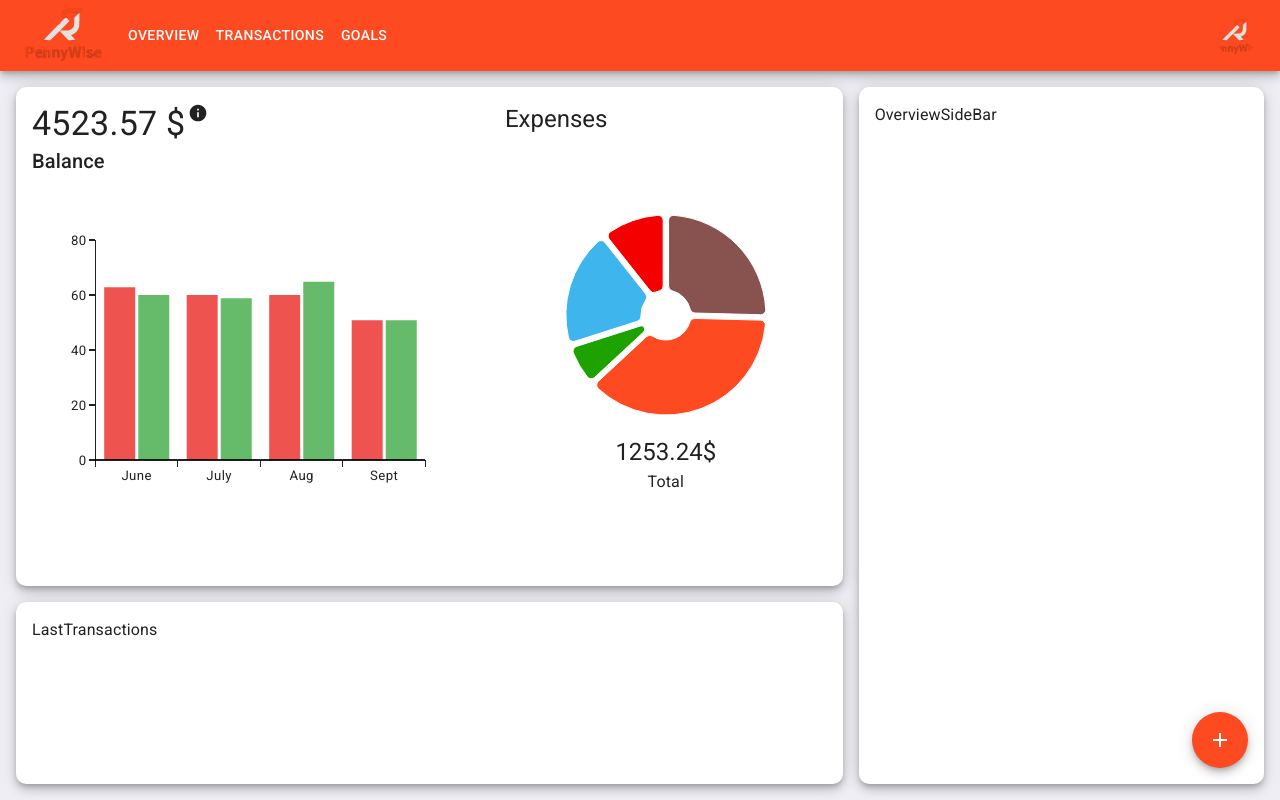
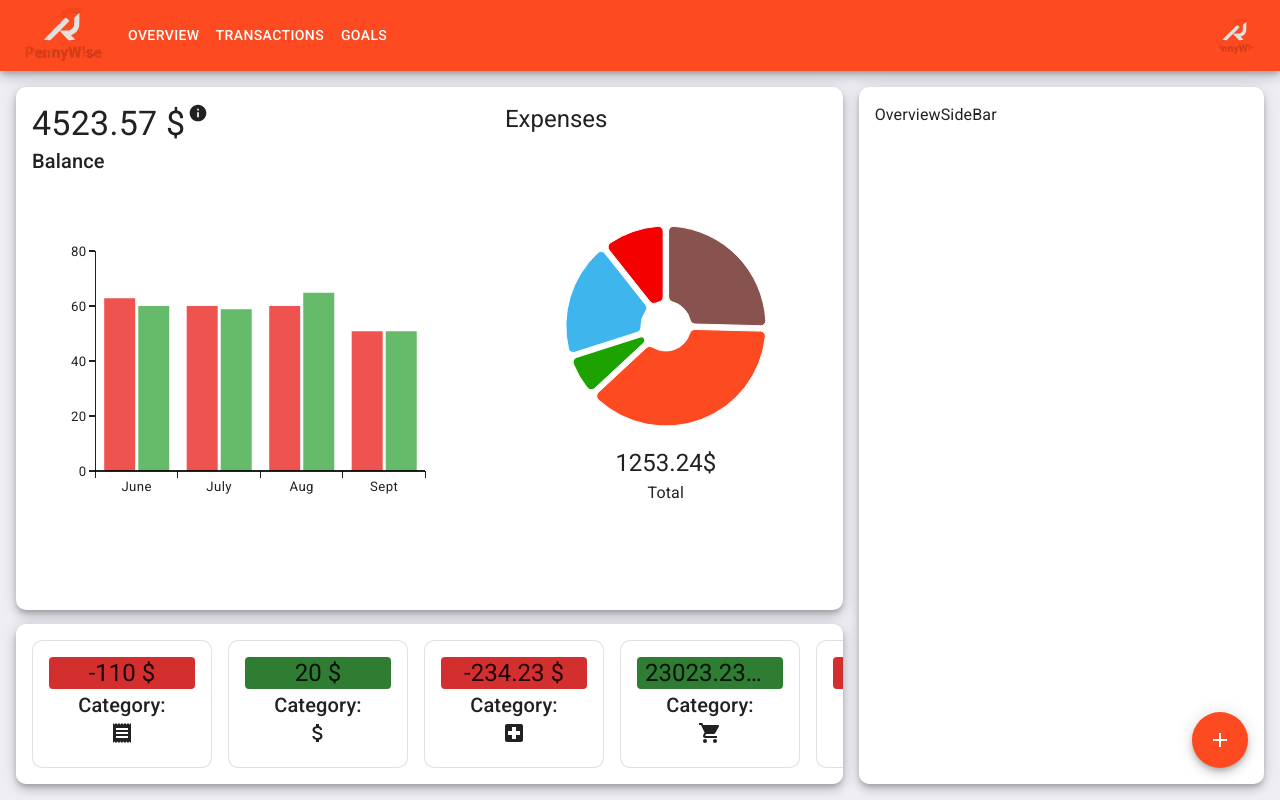
Before and after one commit to kacperborowieckb/PennyWise, a React (Vite) app in the folder client/: page / in a window 1280 px wide. Built offline with nearby package versions, Linux system fonts and the light colour scheme.

Commit message:
add mock transaction cards

```diff
--- a/client/src/components/last-transactions/LastTransactions.tsx
+++ b/client/src/components/last-transactions/LastTransactions.tsx
@@ -1,9 +1,50 @@
-import { Paper } from '@mui/material';
+import { Card, CardContent, Paper, Stack, Typography } from '@mui/material';
+import { mockTransactions } from '../../helpers/mockTransactions';
+import { categoriesProperties } from '../../helpers/categoriesProperties';
 
 const LastTransactions = () => {
   return (
-    <Paper sx={{ height: '100%', p: 2 }} elevation={6}>
-      LastTransactions
+    <Paper
+      sx={{
+        height: '100%',
+        p: 2,
+        overflowX: 'auto',
+        '&::-webkit-scrollbar': { display: 'none' },
+      }}
+      elevation={6}
+    >
+      <Stack direction={'row'} height={'100%'} spacing={2}>
+        {mockTransactions.map((transaction, i) => (
+          <Card variant="outlined" sx={{ minWidth: 180, cursor: 'pointer' }} key={i}>
+            <CardContent sx={{ display: 'flex', flexDirection: 'column', alignItems: 'center' }}>
+              <Typography
+                align="center"
+                component={'h6'}
+                variant="h5"
+                sx={{
+                  px: 1,
+                  width: '100%',
+                  borderRadius: 1,
+                  overflow: 'hidden',
+                  whiteSpace: 'nowrap',
+                  textOverflow: 'ellipsis',
+                }}
+                bgcolor={
+                  transaction.value > 0
+                    ? (theme) => theme.palette.success.main
+                    : (theme) => theme.palette.error.main
+                }
+              >
+                {transaction.value + ' $'}
+              </Typography>
+              <Typography align="center" component={'h6'} variant="h6">
+                Category:
+              </Typography>
+              {categoriesProperties[transaction.category].icon}
+            </CardContent>
+          </Card>
+        ))}
+      </Stack>
     </Paper>
   );
 };
--- a/client/src/helpers/categories.ts
+++ b/client/src/helpers/categories.ts
@@ -4,4 +4,5 @@ export enum Categories {
   groceries = 'Groceries',
   travel = 'Travel',
   health = 'Health',
+  income = 'Income',
 }
--- a/client/src/helpers/categoriesProperties.tsx
+++ b/client/src/helpers/categoriesProperties.tsx
@@ -4,13 +4,19 @@ import {
   LocalGroceryStore,
   Flight,
   LocalHospital,
+  AttachMoney,
 } from '@mui/icons-material';
 import { Categories } from './categories';
 
-export const categoriesProperties = {
+type CategoriesProperiesType = {
+  [key: string]: { color: string; icon: JSX.Element };
+};
+
+export const categoriesProperties: CategoriesProperiesType = {
   [Categories.bills]: { color: '#88524e', icon: <Receipt /> },
   [Categories.personal]: { color: '#FD4A21', icon: <EmojiPeople /> },
   [Categories.groceries]: { color: '#1DA200', icon: <LocalGroceryStore /> },
   [Categories.travel]: { color: '#3EB6ED', icon: <Flight /> },
   [Categories.health]: { color: '#f40000', icon: <LocalHospital /> },
+  [Categories.income]: { color: '#f40000', icon: <AttachMoney /> },
 };
--- /dev/null
+++ b/client/src/helpers/mockTransactions.tsx
@@ -0,0 +1,13 @@
+import { Categories } from './categories';
+
+export const mockTransactions: { value: number; category: string }[] = [
+  { value: -110, category: Categories.bills },
+  { value: 20, category: Categories.income },
+  {
+    value: -234.23,
+    category: Categories.health,
+  },
+  { value: 23023.23222, category: Categories.groceries },
+  { value: -230, category: Categories.personal },
+  { value: -1200.23, category: Categories.travel },
+];
--- a/client/src/pages/Overview.tsx
+++ b/client/src/pages/Overview.tsx
@@ -7,10 +7,10 @@ const Overview = () => {
   return (
     <Grid container spacing={2} p={2} height={'100%'}>
       <Grid item xs={12} sm={7} md={8} container>
-        <Grid item xs={12}>
+        <Grid item xs={12} height={'75%'}>
           <Budget />
         </Grid>
-        <Grid item xs={12} sx={{ mt: 2 }}>
+        <Grid item xs={12} sx={{ mt: '14px' }} height={'calc(25% - 14px)'}>
           <LastTransactions />
         </Grid>
       </Grid>
```
